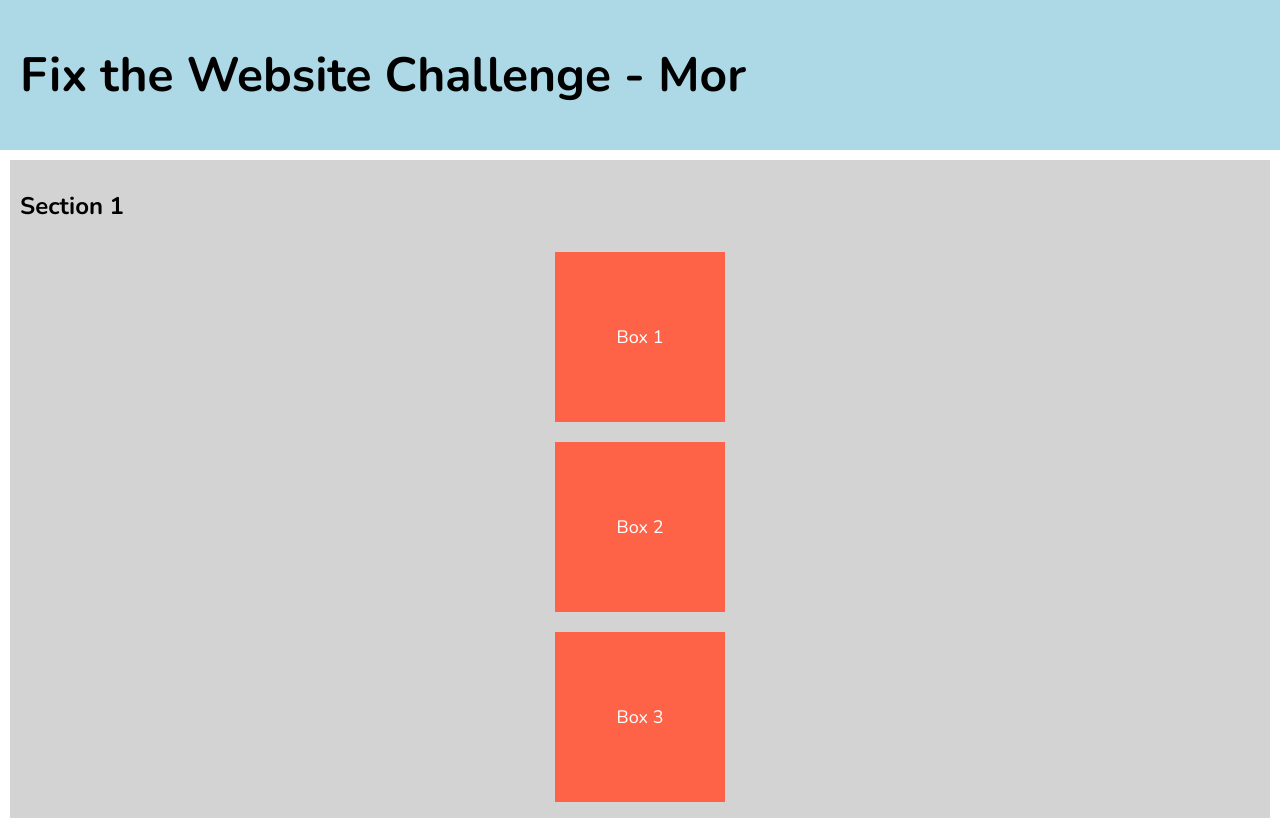
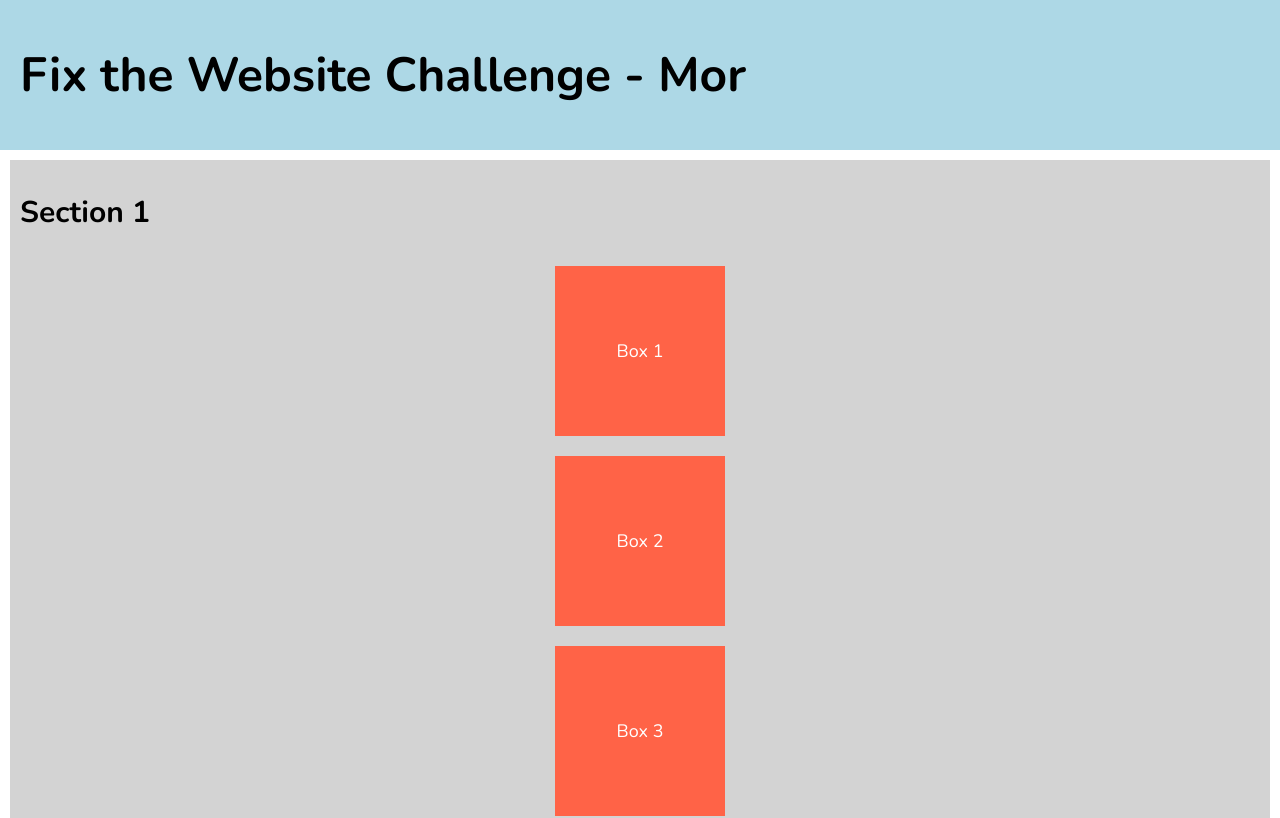
Before and after one commit to mortz123/DevTraining23, a Next.js app: page /day1 in a window 1280 px wide. Shown: the top 818 px of the page. Built offline with nearby package versions, Linux system fonts and the light colour scheme.

Commit message:
change spacings + font

```diff
--- a/pages/day1.module.css
+++ b/pages/day1.module.css
@@ -19,8 +19,12 @@
 
 .section {
   background-color: lightgrey;
-  margin-bottom: 1.125rem;
+  margin-bottom: 0.625rem;
   padding: 0.625rem;
+}
+
+.section:nth-child(1) {
+  margin-bottom: 3rem;
 }
 
 .column {
--- a/styles/globals.css
+++ b/styles/globals.css
@@ -6,3 +6,8 @@ body {
   font-family: "Nunito", sans-serif;
   font-weight: 400;
 }
+
+h2 {
+  font-size: 1.875rem;
+  line-height: 2.25rem;
+}
```
